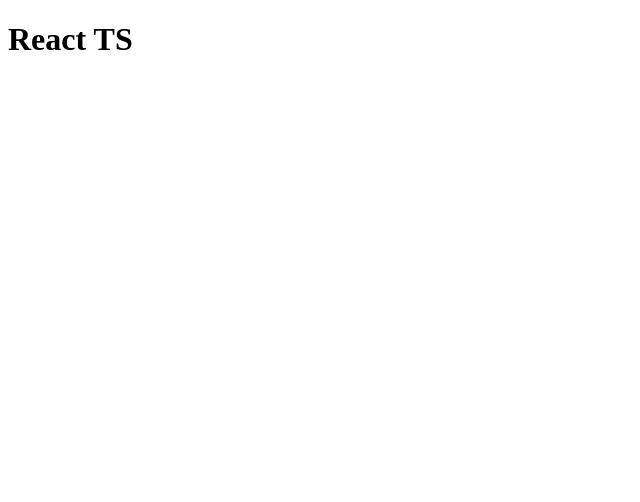
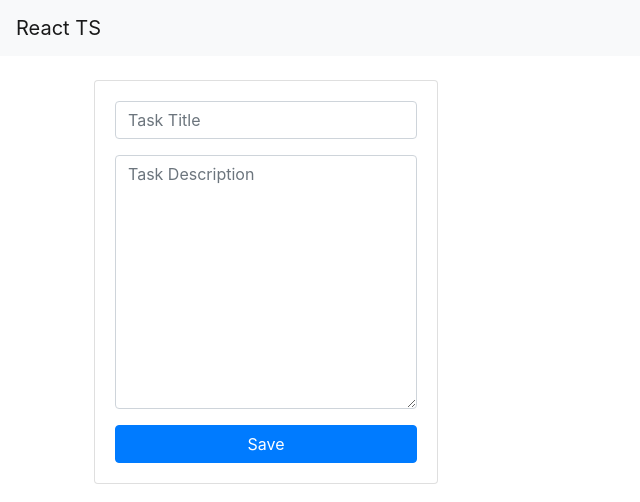
Before and after one commit to GlisseLisbeth/react-typescript, a React app: page / in a window 1280 px wide. Shown: the top 502 px of the page, without its empty margins (0-640 px from the left). Built offline with nearby package versions, Linux system fonts and the light colour scheme.

Commit message:
Add TaskForm

```diff
--- a/package.json
+++ b/package.json
@@ -4,7 +4,7 @@
   "description": "",
   "main": "index.js",
   "scripts": {
-    "start": "webpack-dev-server"
+    "start": "webpack-dev-server -d"
   },
   "repository": {
     "type": "git",
--- a/src/components/App.tsx
+++ b/src/components/App.tsx
@@ -1,7 +1,7 @@
 import * as React from "react";
+import TaskForm from "./TaskForm";
 
 export class App extends React.Component<IProps, IState> {
-
   constructor(props: IProps) {
     super(props);
     this.state = {
@@ -11,8 +11,21 @@ export class App extends React.Component<IProps, IState> {
 
   render() {
     return (
-      <h1>{this.props.title}</h1>
-    )
+      <div>
+        <nav className="navbar navbar-light bg-light">
+          <a className="navbar-brand" href="/">
+            {this.props.title}
+          </a>
+        </nav>
+        <div className="container p-4">
+          <div className="row">
+            <div className="col-md-4">
+              <TaskForm />
+            </div>
+          </div>
+        </div>
+      </div>
+    );
   }
 }
 
--- /dev/null
+++ b/src/components/TaskForm.tsx
@@ -0,0 +1,38 @@
+import * as React from "react";
+
+class TaskForm extends React.Component<any, any> {
+  handleNewTask(e: React.FormEvent<HTMLFormElement>) {
+    e.preventDefault();
+    alert("Saving");
+  }
+
+  render() {
+    return (
+      <div className="card card-body">
+        <form onSubmit={e => this.handleNewTask(e)}>
+          <div className="form-group">
+            <input
+              type="text"
+              className="form-control"
+              placeholder="Task Title"
+            />
+          </div>
+          <div className="form-group">
+            <textarea
+              className="form-control"
+              cols={10}
+              rows={10}
+              placeholder="Task Description"
+            />
+          </div>
+          <button type="submit" className="btn btn-primary btn-block">
+            {" "}
+            Save
+          </button>
+        </form>
+      </div>
+    );
+  }
+}
+
+export default TaskForm;
--- a/src/index.html
+++ b/src/index.html
@@ -5,9 +5,12 @@
     <meta http-equiv="X-UA-Compatible" content="IE=edge">
     <meta name="viewport" content="width=device-width, initial-scale=1">
     <title>React TypeScript</title>
+    <link rel="stylesheet" href="https://stackpath.bootstrapcdn.com/bootstrap/4.3.1/css/bootstrap.min.css" integrity="sha384-ggOyR0iXCbMQv3Xipma34MD+dH/1fQ784/j6cY/iJTQUOhcWr7x9JvoRxT2MZw1T" crossorigin="anonymous">
 </head>
 <body>
     <div id="app"></div>
-
+    <script src="https://code.jquery.com/jquery-3.3.1.slim.min.js" integrity="sha384-q8i/X+965DzO0rT7abK41JStQIAqVgRVzpbzo5smXKp4YfRvH+8abtTE1Pi6jizo" crossorigin="anonymous"></script>
+<script src="https://cdnjs.cloudflare.com/ajax/libs/popper.js/1.14.7/umd/popper.min.js" integrity="sha384-UO2eT0CpHqdSJQ6hJty5KVphtPhzWj9WO1clHTMGa3JDZwrnQq4sF86dIHNDz0W1" crossorigin="anonymous"></script>
+<script src="https://stackpath.bootstrapcdn.com/bootstrap/4.3.1/js/bootstrap.min.js" integrity="sha384-JjSmVgyd0p3pXB1rRibZUAYoIIy6OrQ6VrjIEaFf/nJGzIxFDsf4x0xIM+B07jRM" crossorigin="anonymous"></script>
 </body>
 </html>
```
